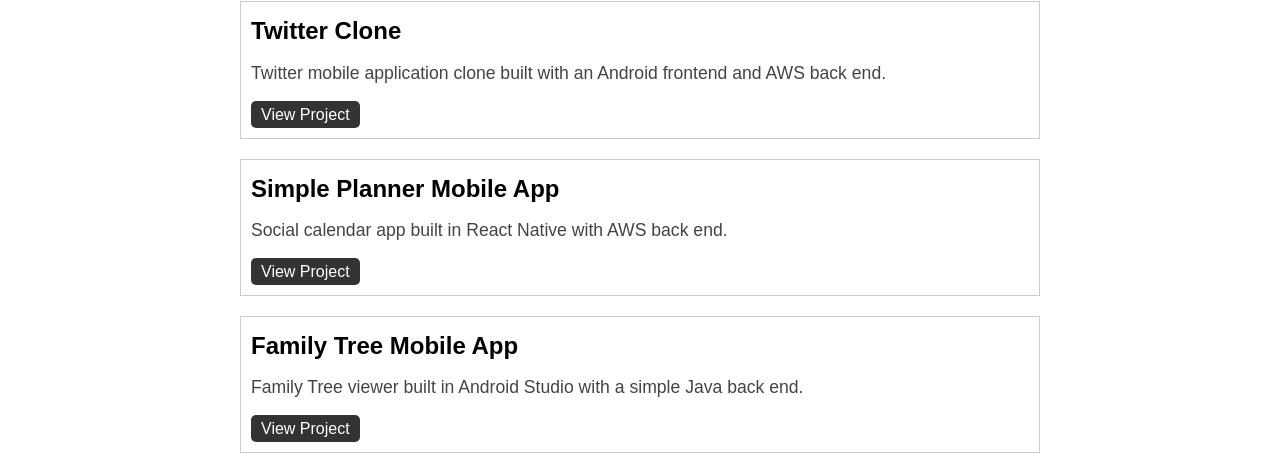
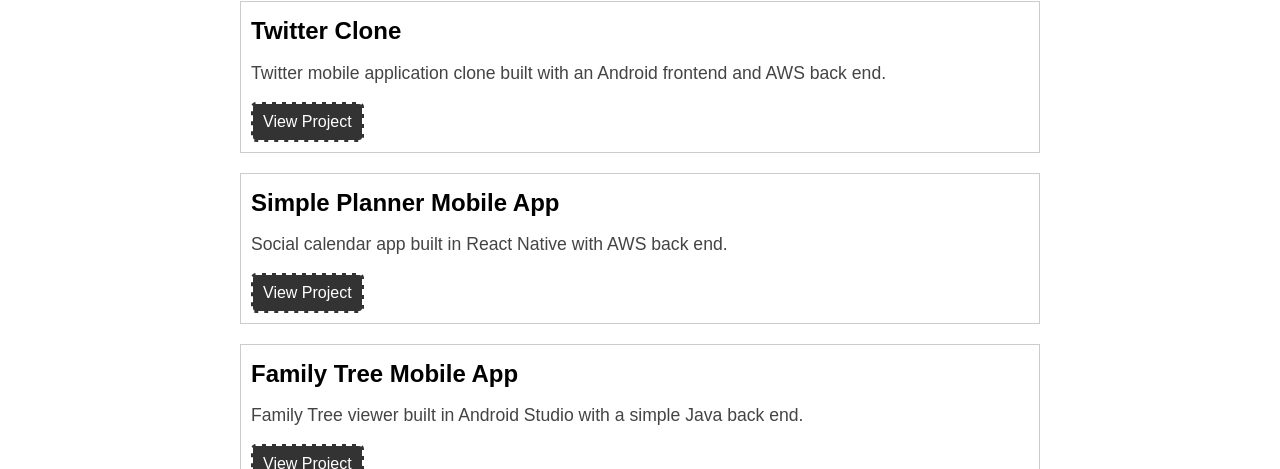
Before and after one commit to BrendanIzu/Portfolio, a plain HTML site: page index.html in a window 1280 px wide. Shown: the part 331-800 px from the top of the page. Drawn offline with Linux system fonts and the light colour scheme.

Commit message:
Update styles.css

```diff
--- a/styles.css
+++ b/styles.css
@@ -84,6 +84,9 @@ footer {
     color: #fff;
     padding: 5px 10px;
     border-radius: 5px;
+    border: 2px dashed #fff; /* Add a dashed border */
+    display: inline-block; /* Ensure the border surrounds the padding */
+    transition: background-color 0.3s ease; /* Add a smooth transition effect */
 }
 
 .project a:hover {
```
